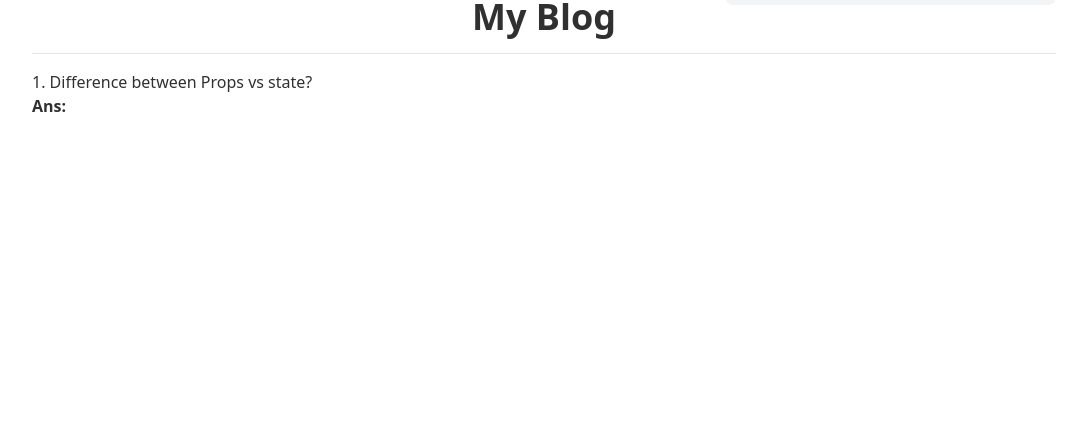
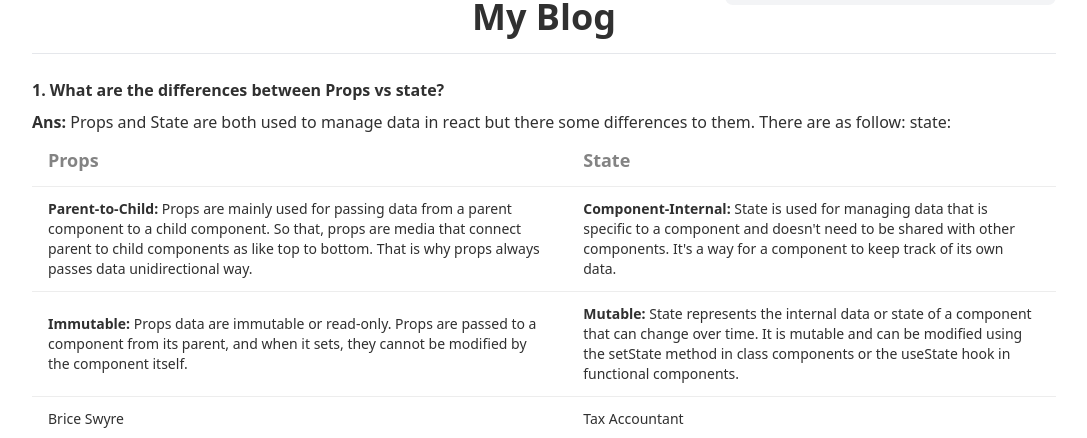
Before and after one commit to mehadiHasanDiner/assignment-8-knowledge-cafe-module-52, a React (Vite) app: page / in a window 1280 px wide. Shown: the part 3881-4319 px from the top of the page, without its empty margins (96-1183 px from the left). Before the commit the page ends 3999 px from the top, so only its background shows below. Built offline with nearby package versions, Linux system fonts and the light colour scheme.

Commit message:
question no. 1 answering done

```diff
--- a/src/components/MyBlog/MyBlog.jsx
+++ b/src/components/MyBlog/MyBlog.jsx
@@ -6,9 +6,63 @@ const MyBlog = () => {
       <div className="px-2 xs:px-32 md:px-32">
         <h1 className="text-4xl font-bold text-center mt-24"> My Blog</h1>
         <hr className="border-1 my-4" />
-        <p>1. Difference between Props vs state? </p>
+        <p className="font-bold py-2">
+          1. What are the differences between Props vs state?{" "}
+        </p>
         <p>
-          <strong>Ans:</strong>
+          <span className="font-bold">Ans:</span> Props and State are both used
+          to manage data in react but there some differences to them. There are
+          as follow: state:
+          <div className="overflow-x-auto">
+            <table className="table">
+              {/* head */}
+              <thead className="font-bold text-lg">
+                <tr>
+                  <th>Props</th>
+                  <th>State</th>
+                </tr>
+              </thead>
+              <tbody>
+                {/* row 1 */}
+                <tr>
+                  <td>
+                    <strong>Parent-to-Child: </strong> Props are mainly used for
+                    passing data from a parent component to a child component.
+                    So that, props are media that connect parent to child
+                    components as like top to bottom. That is why props always
+                    passes data unidirectional way.
+                  </td>
+                  <td>
+                    <strong>Component-Internal: </strong>State is used for
+                    managing data that is specific to a component and doesn't
+                    need to be shared with other components. It's a way for a
+                    component to keep track of its own data.
+                  </td>
+                </tr>
+                {/* row 2 */}
+                <tr>
+                  <td>
+                    <strong>Immutable:</strong> Props data are immutable or
+                    read-only. Props are passed to a component from its parent,
+                    and when it sets, they cannot be modified by the component
+                    itself.
+                  </td>
+                  <td>
+                    <strong> Mutable:</strong> State represents the internal
+                    data or state of a component that can change over time. It
+                    is mutable and can be modified using the setState method in
+                    class components or the useState hook in functional
+                    components.
+                  </td>
+                </tr>
+                {/* row 3 */}
+                <tr>
+                  <td>Brice Swyre</td>
+                  <td>Tax Accountant</td>
+                </tr>
+              </tbody>
+            </table>
+          </div>
         </p>
       </div>
     </>
```
